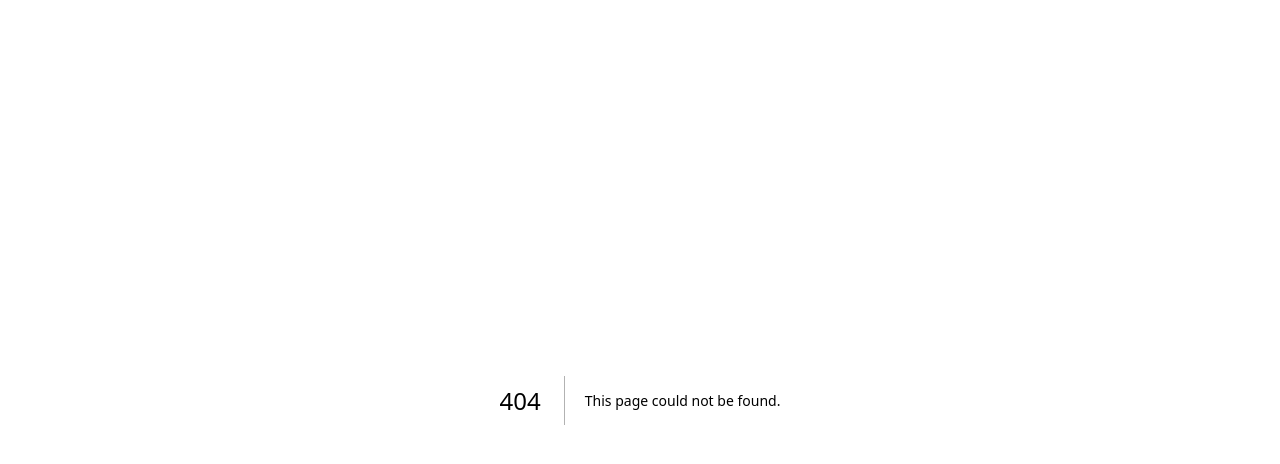
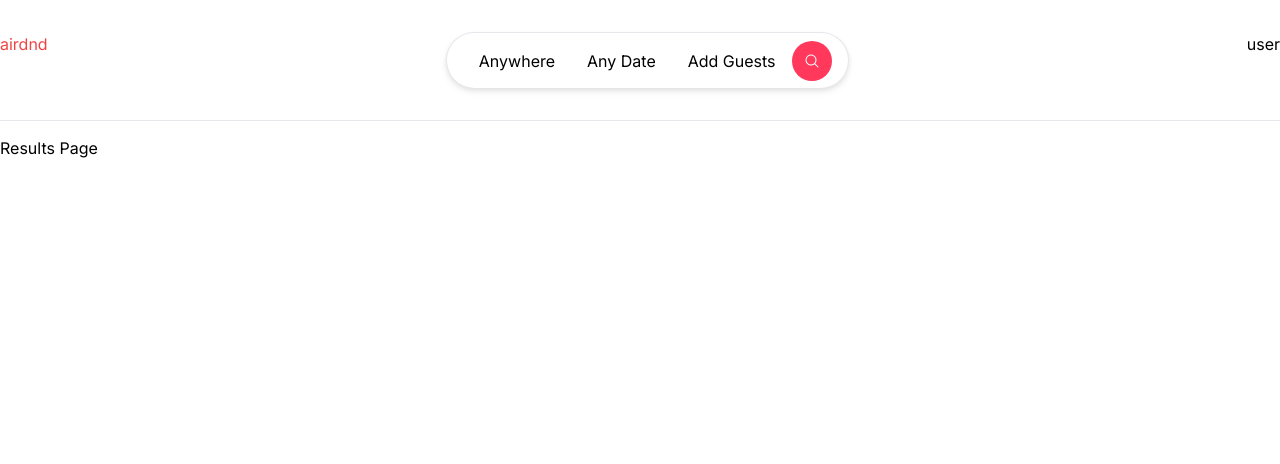
Before and after one commit to DeepakBarwal/airbnb-clone, a Next.js app: page /search/results in a window 1280 px wide. Before the commit this address had no page. Shown: the top 464 px of the page. Built offline with nearby package versions, Linux system fonts and the light colour scheme.

Commit message:
added header

```diff
--- a/app/globals.css
+++ b/app/globals.css
@@ -7,21 +7,3 @@
   --background-start-rgb: 214, 219, 220;
   --background-end-rgb: 255, 255, 255;
 }
-
-@media (prefers-color-scheme: dark) {
-  :root {
-    --foreground-rgb: 255, 255, 255;
-    --background-start-rgb: 0, 0, 0;
-    --background-end-rgb: 0, 0, 0;
-  }
-}
-
-body {
-  color: rgb(var(--foreground-rgb));
-  background: linear-gradient(
-      to bottom,
-      transparent,
-      rgb(var(--background-end-rgb))
-    )
-    rgb(var(--background-start-rgb));
-}
--- /dev/null
+++ b/app/search/Header.jsx
@@ -0,0 +1,70 @@
+"use client";
+import { useState } from "react";
+import SearchBar from "./components/SearchBar";
+import { MagnifyingGlassIcon } from "@heroicons/react/24/solid";
+import clsx from "clsx";
+
+export default function Header() {
+  const [isExpanded, setIsExpanded] = useState(false);
+
+  const toggleExpanded = () => {
+    setIsExpanded((prevIsExpanded) => !prevIsExpanded);
+  };
+
+  const headerContainerClasses = clsx(
+    "container",
+    "mx-auto",
+    "flex",
+    "justify-between",
+    "bg-white",
+    "py-8",
+    {
+      "h-[7.5rem]": !isExpanded,
+      "h-[13rem]": isExpanded,
+    }
+  );
+
+  const searchContainerClasses = clsx(
+    "search-container",
+    "flex",
+    "flex-row",
+    "rounded-full",
+    "p-4",
+    "justify-center",
+    "items-center",
+    "border",
+    "drop-shadow-md",
+    "bg-white",
+    {
+      "border-b-0": !isExpanded,
+      "border-b-8": isExpanded,
+    }
+  );
+
+  return (
+    <header className="flex border-b bg-white z-50 fixed w-full">
+      <div className={headerContainerClasses}>
+        <div className="text-red-500">airdnd</div>
+        {isExpanded ? (
+          <SearchBar />
+        ) : (
+          <button onClick={toggleExpanded} className={searchContainerClasses}>
+            <div className="input flex border-none items-center px-4">
+              <p>Anywhere</p>
+            </div>
+            <div className="input flex border-none items-center px-4">
+              <p>Any Date</p>
+            </div>
+            <div className="input flex border-none items-center px-4">
+              <p>Add Guests</p>
+            </div>
+            <div className="search-btn px-4 rounded-full bg-primary h-10 w-10 relative">
+              <MagnifyingGlassIcon className="w-5 h-4 text-white absolute top-1/2 left-1/2 transform -translate-x-1/2 -translate-y-1/2" />
+            </div>
+          </button>
+        )}
+        <div>user</div>
+      </div>
+    </header>
+  );
+}
--- /dev/null
+++ b/app/search/components/Counter.jsx
@@ -0,0 +1,37 @@
+import { useState } from "react";
+
+const CountIcon = ({ icon, onClick }) => {
+  return (
+    <button
+      onClick={onClick}
+      className="border rounded-full w-5 h-5 flex justify-center items-center"
+    >
+      <span className="text-slate-900">{icon}</span>
+    </button>
+  );
+};
+
+const Counter = ({ label }) => {
+  const [count, setCount] = useState(0);
+
+  return (
+    <div className="flex justify-between bg-white">
+      <p className="font-bold">{label}</p>
+      <div className="flex items-center gap-x-1">
+        {count > 0 && (
+          <CountIcon
+            icon="-"
+            onClick={() => setCount((prevCount) => prevCount - 1)}
+          />
+        )}
+        <span>{count}</span>
+        <CountIcon
+          icon="+"
+          onClick={() => setCount((prevCount) => prevCount + 1)}
+        />
+      </div>
+    </div>
+  );
+};
+
+export default Counter;
--- /dev/null
+++ b/app/search/components/SearchBar.jsx
@@ -0,0 +1,86 @@
+import { useState } from "react";
+import Counter from "./Counter";
+import "react-date-range/dist/styles.css"; // main style file
+import "react-date-range/dist/theme/default.css"; // theme css file
+import { DateRangePicker } from "react-date-range";
+import { MagnifyingGlassIcon } from "@heroicons/react/24/solid";
+import Link from "next/link";
+
+const SearchBar = () => {
+  const [isSearchFocused, setIsSearchFocused] = useState(false);
+  const [startDate, setStartDate] = useState(new Date());
+  const [endDate, setEndDate] = useState(null);
+
+  const handleSelect = (ranges) => {
+    if (ranges.selection.startDate !== startDate) {
+      setStartDate(ranges.selection.startDate);
+    }
+    if (ranges.selection.endDate !== endDate) {
+      setEndDate(ranges.selection.endDate);
+    }
+  };
+
+  const selectionRange = {
+    startDate: startDate,
+    endDate: endDate,
+    key: "selection",
+  };
+
+  return (
+    <div className="flex flex-row self-center rounded-full border p-2 mt-8 w-3/4">
+      <button
+        className="border-r px-4 text-left"
+        onClick={() => setIsSearchFocused(true)}
+      >
+        <p className="font-bold">Where</p>
+        {isSearchFocused ? (
+          <input
+            type="text"
+            placeholder="Search Destinations"
+            className="text-slate-800 bg-transparent border-none outline-none"
+          />
+        ) : (
+          <p className="text-slate-600">Search Destinations</p>
+        )}
+      </button>
+      <div className="dropdown dropdown-end px-4 border-r">
+        <label tabIndex={1}>
+          <p className="font-bold">Dates</p>
+          <p className="text-slate-600">Select Ranges</p>
+        </label>
+        <div
+          className="dropdown-content menu p-2 shadow bg-base-100 rounded-box w-52"
+          tabIndex={1}
+        >
+          <DateRangePicker
+            ranges={[selectionRange]}
+            minDate={new Date()}
+            onChange={handleSelect}
+            rangeColors={["#FF385C"]}
+          />
+        </div>
+      </div>
+      <div className="dropdown dropdown-end px-4">
+        <label tabIndex={2}>
+          <p className="font-bold">Who</p>
+          <p className="text-slate-600">Add Guests</p>
+        </label>
+        <div
+          className="dropdown-content menu p-2 shadow bg-base-100 rounded-box w-52"
+          tabIndex={2}
+        >
+          <Counter label="Adults" />
+        </div>
+      </div>
+      <Link
+        href="/search/results"
+        className="px-4 text-white rounded-full bg-primary p-4 flex flex-row justify-center gap-3"
+      >
+        <MagnifyingGlassIcon className="w-5 h-5" />
+        <span>Search</span>
+      </Link>
+    </div>
+  );
+};
+
+export default SearchBar;
--- /dev/null
+++ b/app/search/layout.js
@@ -0,0 +1,12 @@
+import Header from "./Header";
+
+export default function SearchLayout({ children }) {
+  return (
+    <>
+      <Header />
+      <main className="relative top-[7.5rem] pt-4 container mx-auto">
+        {children}
+      </main>
+    </>
+  );
+}
--- /dev/null
+++ b/app/search/page.js
@@ -0,0 +1,3 @@
+export default function Page() {
+  return <h1>Search Page</h1>;
+}
--- /dev/null
+++ b/app/search/results/page.js
@@ -0,0 +1,3 @@
+export default function Page() {
+  return <h1>Results Page</h1>;
+}
--- a/tailwind.config.js
+++ b/tailwind.config.js
@@ -1,18 +1,27 @@
 /** @type {import('tailwindcss').Config} */
 module.exports = {
   content: [
-    './pages/**/*.{js,ts,jsx,tsx,mdx}',
-    './components/**/*.{js,ts,jsx,tsx,mdx}',
-    './app/**/*.{js,ts,jsx,tsx,mdx}',
+    "./pages/**/*.{js,ts,jsx,tsx,mdx}",
+    "./components/**/*.{js,ts,jsx,tsx,mdx}",
+    "./app/**/*.{js,ts,jsx,tsx,mdx}",
   ],
   theme: {
     extend: {
       backgroundImage: {
-        'gradient-radial': 'radial-gradient(var(--tw-gradient-stops))',
-        'gradient-conic':
-          'conic-gradient(from 180deg at 50% 50%, var(--tw-gradient-stops))',
+        "gradient-radial": "radial-gradient(var(--tw-gradient-stops))",
+        "gradient-conic":
+          "conic-gradient(from 180deg at 50% 50%, var(--tw-gradient-stops))",
+      },
+      // borderColor: {
+      //   DEFAULT: "#DDDDDD",
+      // },
+      colors: {
+        primary: "#FF385C",
       },
     },
   },
-  plugins: [],
-}
+  plugins: [require("daisyui")],
+  daisyui: {
+    themes: [],
+  },
+};
```
Also changed, not shown: package.json (+7 -2 lines), 1 other file (tests, documents, lock files or other folders).
